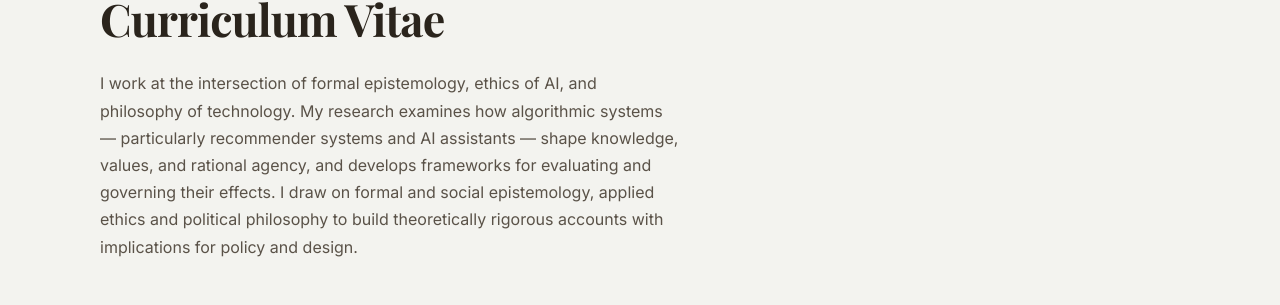
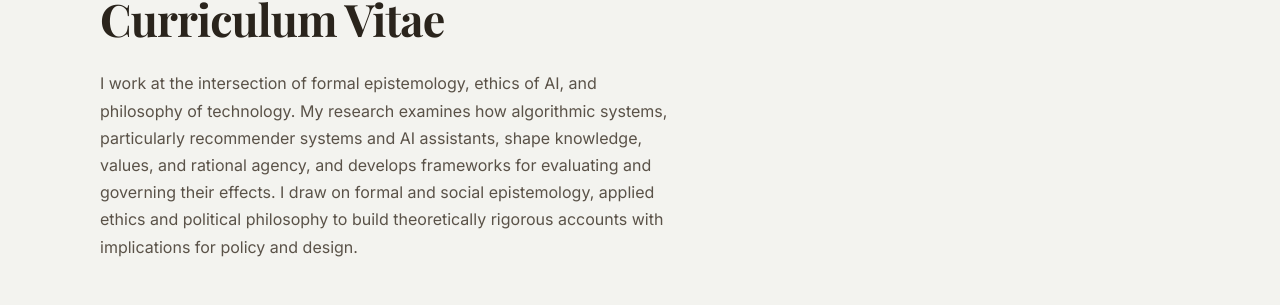
Before and after one commit to capt-c/silvia-milano-website, a Jekyll site: the page built from silvia-milano-site/cv.html, in a window 1280 px wide and 900 px high. Shown: the part 141-446 px from the top of the window. Built offline with Jekyll 4.4.1, drawn with Linux system fonts in a browser that asks for light colours; some web fonts are replaced.

```diff
--- a/silvia-milano-site/cv.html
+++ b/silvia-milano-site/cv.html
@@ -58,7 +58,7 @@ description: "Academic CV of Silvia Milano — philosopher at TU Munich working
     <div class="page-header-inner">
       <h1>Curriculum Vitae</h1>
       <p class="cv-profile">
-        I work at the intersection of formal epistemology, ethics of AI, and philosophy of technology. My research examines how algorithmic systems — particularly recommender systems and AI assistants — shape knowledge, values, and rational agency, and develops frameworks for evaluating and governing their effects. I draw on formal and social epistemology, applied ethics and political philosophy to build theoretically rigorous accounts with implications for policy and design.
+        I work at the intersection of formal epistemology, ethics of AI, and philosophy of technology. My research examines how algorithmic systems, particularly recommender systems and AI assistants, shape knowledge, values, and rational agency, and develops frameworks for evaluating and governing their effects. I draw on formal and social epistemology, applied ethics and political philosophy to build theoretically rigorous accounts with implications for policy and design.
       </p>
     </div>
   </div>
```
